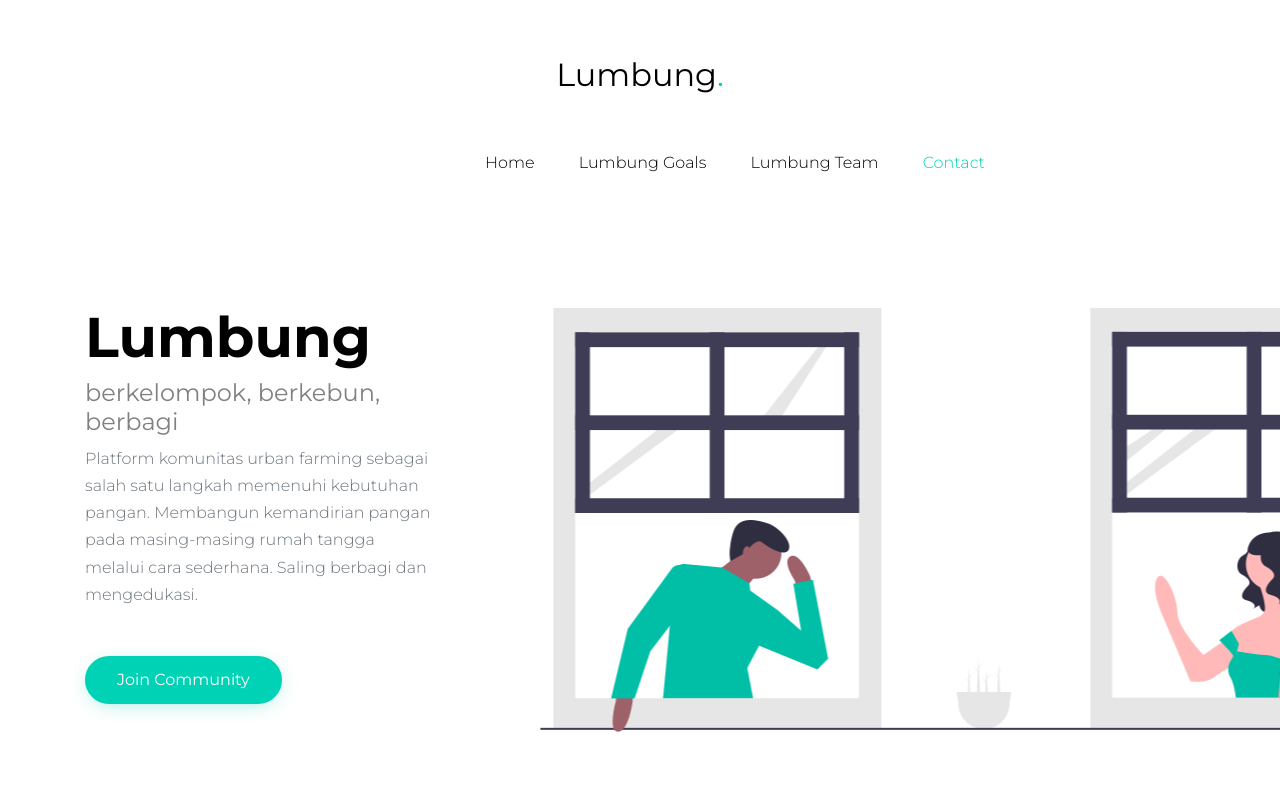
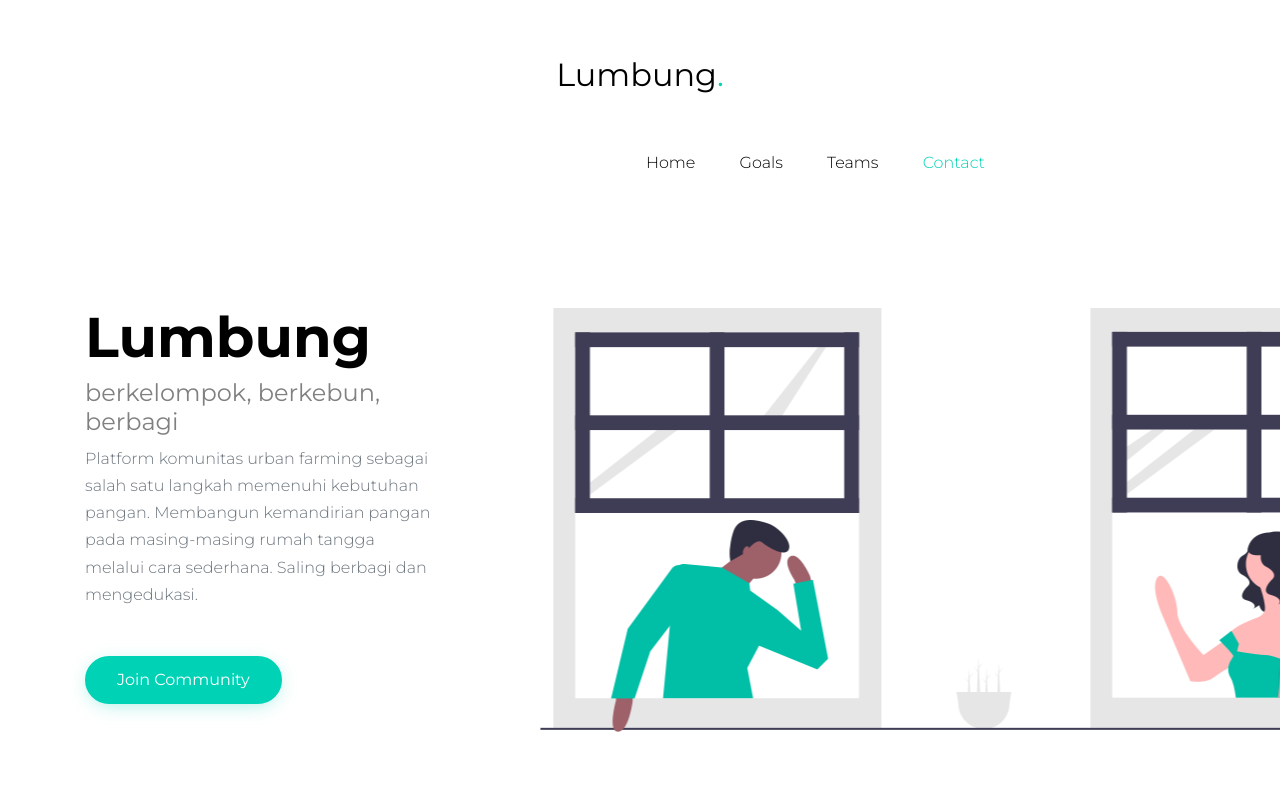
Before and after one commit to muhfaa/Lumbung, a plain HTML site: page index.html in a window 1280 px wide. Shown: the top 800 px of the page. Drawn offline with Linux system fonts and the light colour scheme; files whose address does not match are found by name.

Commit message:
Manu
change name of menu

```diff
--- a/index.html
+++ b/index.html
@@ -59,13 +59,14 @@
           <div class="col-6 col-md-6 col-xl-2  d-block d-lg-none">
             <h1 class="mb-0 site-logo"><a href="index.html" class="text-black h2 mb-0">Lumbung<span class="text-primary">.</span> </a></h1>
           </div>
+
           <div class="col-12 col-md-10 main-menu">
             <nav class="site-navigation position-relative text-right" role="navigation">
 
               <ul class="site-menu main-menu js-clone-nav mr-auto d-none d-lg-block">
                 <li><a href="#home-section" class="nav-link">Home</a></li>
-                <li><a href="#features-section" class="nav-link">Lumbung Goals</a></li>
-                <li><a href="#testimonials-section" class="nav-link">Lumbung Team</a></li>
+                <li><a href="#features-section" class="nav-link">Goals</a></li>
+                <li><a href="#testimonials-section" class="nav-link">Teams</a></li>
                 <li><a href="#contact-section" class="nav-link">Contact</a></li>
               </ul>
             </nav>
```
